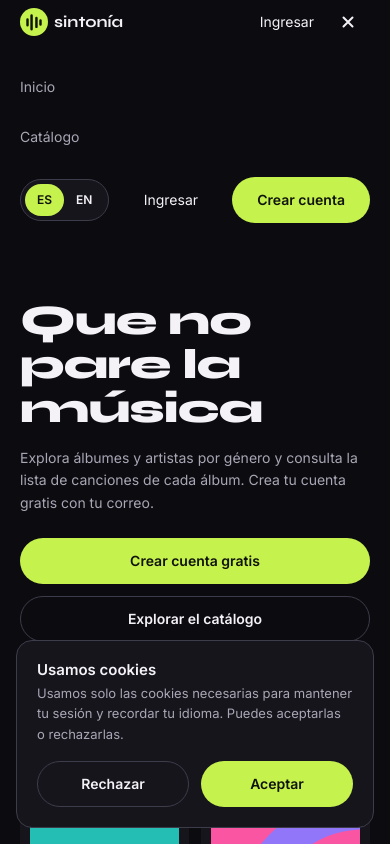
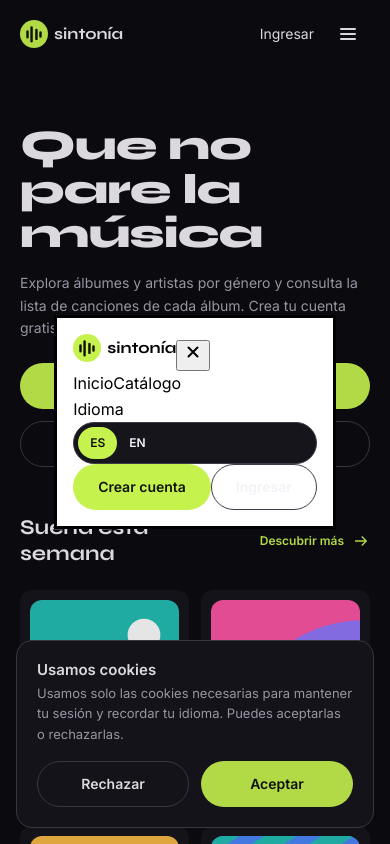
Before and after one commit to SebasMinaZ/Sintonia-project, a React (Vite) app: page / in a window 390 px wide. Both pictures are taken after a click on the button "Abrir menú". Shown: the top 844 px of the page. Built offline with nearby package versions, Linux system fonts and the light colour scheme; no server answers.

Commit message:
new features

```diff
--- a/src/components/MenuMovil/MenuMovil.jsx
+++ b/src/components/MenuMovil/MenuMovil.jsx
@@ -1,20 +1,36 @@
+import { useEffect, useId, useRef, useState } from "react";
+import { NavLink } from "react-router";
+import Marca from "../Marca/Marca.jsx";
+import Button from "../ui/Button.jsx";
+import SelectorIdioma from "../SelectorIdioma/SelectorIdioma.jsx";
 import "./MenuMovil.css";
+
 export default function MenuMovil({
-  abierto,
-  onAlternar,
-  menuId,
-  botonRef,
+  nombre,
+  tipo,
+  idioma,
+  onCambiarIdioma,
   textos,
 }) {
+  const [abierto, setAbierto] = useState(false);
+  const dialogo = useRef(null);
+  const id = useId();
+
+  useEffect(() => {
+    const panel = dialogo.current;
+    if (abierto && !panel.open) panel.showModal();
+    if (!abierto && panel.open) panel.close();
+  }, [abierto]);
+
   return (
+    <>
       <button
         type="button"
-      ref={botonRef}
         className="boton-menu"
-      aria-label={abierto ? textos.cerrarMenu : textos.abrirMenu}
+        aria-label={textos.abrirMenu}
         aria-expanded={abierto}
-      aria-controls={menuId}
-      onClick={onAlternar}
+        aria-controls={id}
+        onClick={() => setAbierto(true)}
       >
         <svg
           viewBox="0 0 20 20"
@@ -26,14 +42,63 @@ export default function MenuMovil({
           strokeLinecap="round"
           aria-hidden="true"
         >
-        <path
-          d={
-            abierto
-              ? "M14.5 5.5 5.5 14.5M5.5 5.5l9 9"
-              : "M3 5h14M3 10h14M3 15h14"
-          }
-        />
+          <path d="M3 5h14M3 10h14M3 15h14" />
         </svg>
       </button>
+
+      <dialog
+        id={id}
+        ref={dialogo}
+        className="panel-menu"
+        aria-label={textos.navegacion}
+        onClose={() => setAbierto(false)}
+      >
+        <div className="panel-menu-cabecera">
+          <Marca nombre={nombre} tipo={tipo} />
+          <button
+            type="button"
+            className="cerrar-menu"
+            aria-label={textos.cerrarMenu}
+            onClick={() => setAbierto(false)}
+          >
+            <svg
+              viewBox="0 0 18 18"
+              width="18"
+              height="18"
+              fill="none"
+              stroke="currentColor"
+              strokeWidth="2"
+              strokeLinecap="round"
+              aria-hidden="true"
+            >
+              <path d="M13.5 4.5 4.5 13.5M4.5 4.5l9 9" />
+            </svg>
+          </button>
+        </div>
+
+        <nav className="panel-menu-enlaces" aria-label={textos.navegacion}>
+          <NavLink to="/" end>
+            {textos.inicio}
+          </NavLink>
+          <NavLink to="/catalogo">{textos.catalogo}</NavLink>
+        </nav>
+
+        <div className="panel-menu-preferencias">
+          <span aria-hidden="true">{textos.idioma}</span>
+          <SelectorIdioma
+            idioma={idioma}
+            onCambiar={onCambiarIdioma}
+            etiqueta={textos.idioma}
+          />
+        </div>
+
+        <div className="panel-menu-acciones">
+          <Button to="/registro">{textos.registro}</Button>
+          <Button variante="secundario" to="/ingresar">
+            {textos.ingresar}
+          </Button>
+        </div>
+      </dialog>
+    </>
   );
 }
--- a/src/components/Navbar/Navbar.css
+++ b/src/components/Navbar/Navbar.css
@@ -58,28 +58,6 @@
 @media (max-width: 640px) {
   .menu-home {
     display: none;
-    flex-basis: 100%;
-    padding: 24px 0;
-  }
-}
-@media (max-width: 640px) {
-  .menu-home.abierto {
-    display: flex;
-    flex-direction: column;
-    align-items: stretch;
-    gap: 12px;
-  }
-}
-@media (max-width: 640px) {
-  .menu-home > a {
-    padding: 8px 0;
-  }
-}
-@media (max-width: 640px) {
-  .acciones-home {
-    margin: 8px 0 0;
-    flex-wrap: wrap;
-    justify-content: space-between;
   }
 }
 
--- a/src/components/Navbar/Navbar.jsx
+++ b/src/components/Navbar/Navbar.jsx
@@ -1,65 +1,41 @@
-import Button from "../ui/Button.jsx";
-import { useId, useRef, useState } from "react";
 import { Link, NavLink } from "react-router";
 import Marca from "../Marca/Marca.jsx";
+import Button from "../ui/Button.jsx";
 import MenuMovil from "../MenuMovil/MenuMovil.jsx";
 import SelectorIdioma from "../SelectorIdioma/SelectorIdioma.jsx";
 import { interfaz } from "../../data/interfaz.js";
 import "./Navbar.css";
 export default function Navbar({ nombre, tipo, idioma, onCambiarIdioma }) {
-  const [abierto, setAbierto] = useState(false);
-  const boton = useRef(null);
-  const id = useId();
   const t = interfaz[idioma];
   return (
-    <header
-      className="cabecera-home"
-      onKeyDown={(evento) => {
-        if (evento.key === "Escape" && abierto) {
-          setAbierto(false);
-          boton.current?.focus();
-        }
-      }}
-    >
+    <header className="cabecera-home">
       <div className="ancho-home fila-cabecera">
         <Marca nombre={nombre} tipo={tipo} />
         <Link className="ingreso-movil cuerpo-p" to="/ingresar">
           {t.ingresar}
         </Link>
         <MenuMovil
-          abierto={abierto}
-          onAlternar={() => setAbierto(!abierto)}
-          menuId={id}
-          botonRef={boton}
+          nombre={nombre}
+          tipo={tipo}
+          idioma={idioma}
+          onCambiarIdioma={onCambiarIdioma}
           textos={t}
         />
-        <nav
-          id={id}
-          className={`menu-home ${abierto ? "abierto" : ""}`}
-          aria-label={t.navegacion}
-        >
-          <NavLink to="/" end onClick={() => setAbierto(false)}>
+        <nav className="menu-home" aria-label={t.navegacion}>
+          <NavLink to="/" end>
             {t.inicio}
           </NavLink>
-          <NavLink to="/catalogo" onClick={() => setAbierto(false)}>
-            {t.catalogo}
-          </NavLink>
+          <NavLink to="/catalogo">{t.catalogo}</NavLink>
           <div className="acciones-home">
             <SelectorIdioma
               idioma={idioma}
               onCambiar={onCambiarIdioma}
               etiqueta={t.idioma}
             />
-            <Link
-              className="ingresar-home"
-              to="/ingresar"
-              onClick={() => setAbierto(false)}
-            >
+            <Link className="ingresar-home" to="/ingresar">
               {t.ingresar}
             </Link>
-            <Button to="/registro" onClick={() => setAbierto(false)}>
-              {t.registro}
-            </Button>
+            <Button to="/registro">{t.registro}</Button>
           </div>
         </nav>
       </div>
```
Lines whose indentation alone changed are shown as unchanged.
